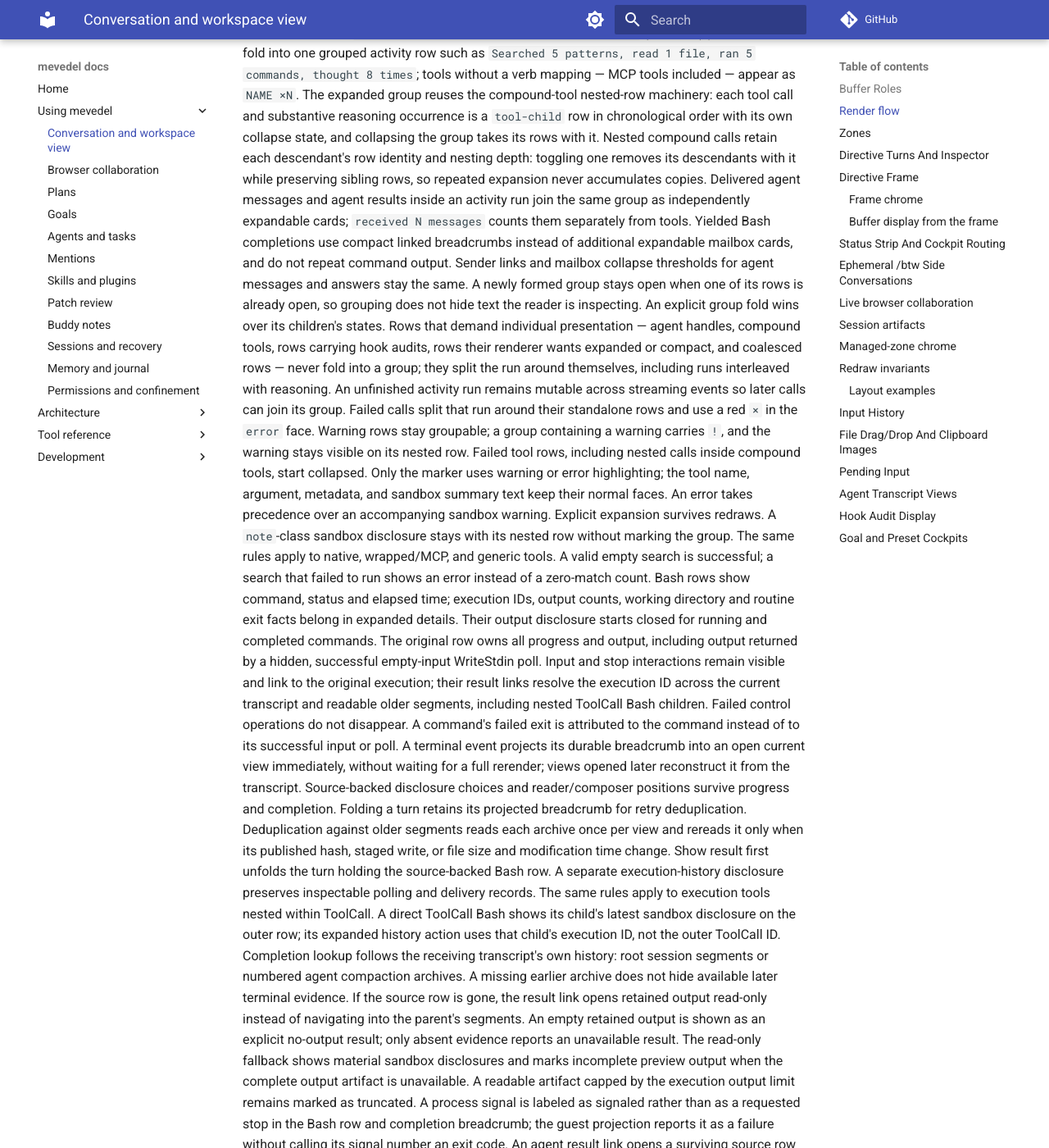
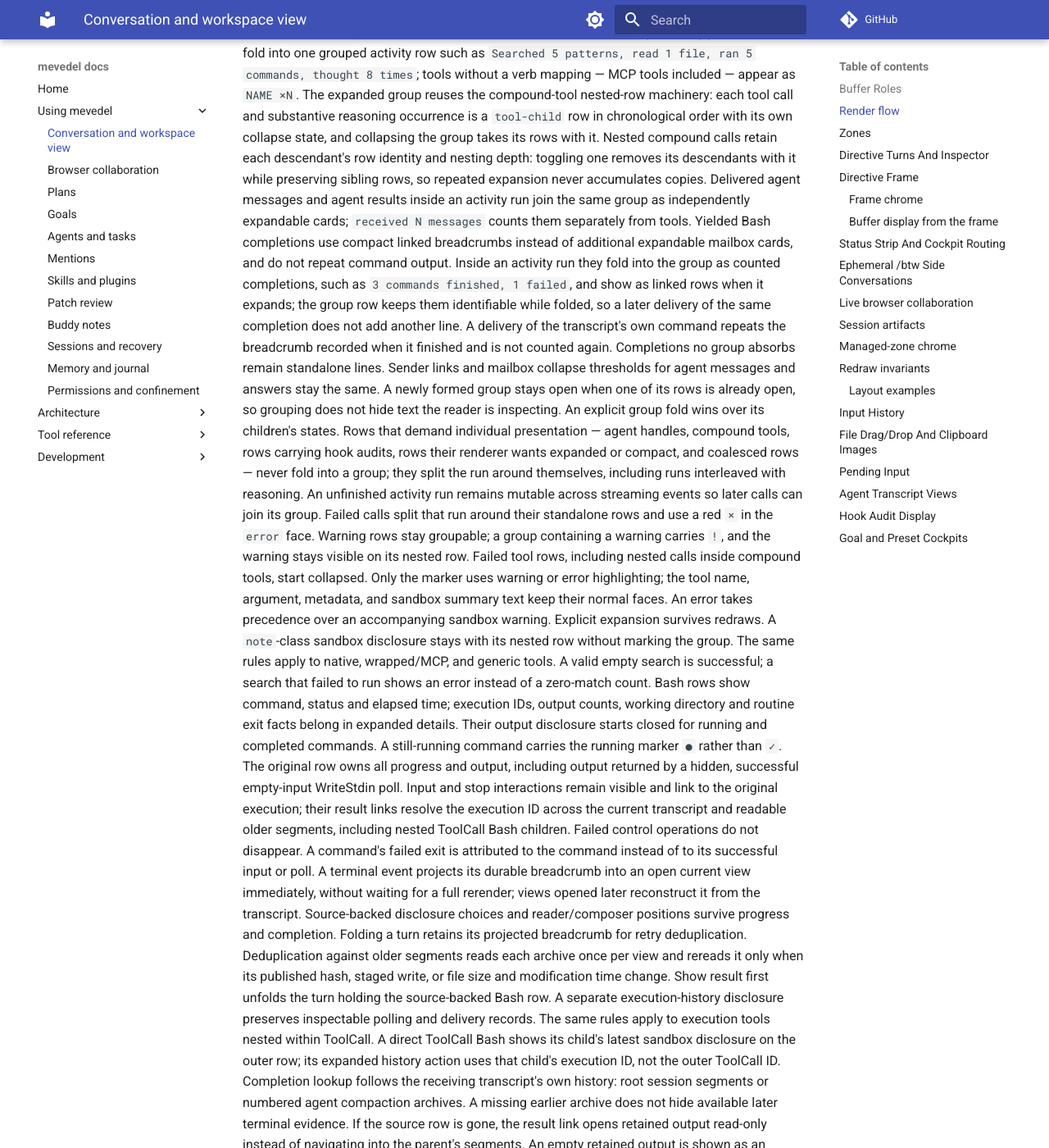
Before and after one commit to FrauH0lle/mevedel, an MkDocs documentation site: the page built from docs/view.md, in a window 1280 px wide and 1400 px high, scrolled down 9839 px. Shown: the whole window at 82% size. Built offline with MkDocs 1.6.1 and Material for MkDocs 9.7.7, drawn with Linux system fonts in a browser that asks for light colours; comment, search, counter and statistics services are not loaded; some of the changed text lies outside the part shown.

Commit message:
feat(view): Fold execution completions into activity groups
A yielded command's breadcrumb rode in the hook audits of whichever row
preceded it, so that row demanded individual presentation and every
completion became a standalone line: a turn could end with a stack of them
beside the groups they belonged to.  Split breadcrumbs into completion
entries that fold into the group and are counted by outcome, e.g.
"3 commands finished, 1 failed", and still render as linked rows when it
expands.  The group row carries its completions, so a folded group still
deduplicates a later delivery.  A delivery of the transcript's own command
repeats its recorded breadcrumb and is not counted twice.

Running background commands now appear in the status zone, one line each
with RET jumping to the Bash row, instead of an "Executions: N live" count;
yielding notifies observers so a command is listed as soon as it detaches.
A still-running Bash row carries the running marker instead of a check mark.

Full re-render of a real 1.6 MB session: 5 runs 0.41-0.42 s before and
after, two GCs each.  Amend ADR 0024.

```diff
--- a/docs/view.md
+++ b/docs/view.md
@@ -475,7 +475,13 @@ Delivered agent messages and agent results inside an activity run join the
 same group as independently expandable cards; `received N messages` counts
 them separately from tools. Yielded Bash completions use compact linked
 breadcrumbs instead of additional expandable mailbox cards, and do not
-repeat command output. Sender links and mailbox collapse thresholds for agent
+repeat command output. Inside an activity run they fold into the group as
+counted completions, such as `3 commands finished, 1 failed`, and show as
+linked rows when it expands; the group row keeps them identifiable while
+folded, so a later delivery of the same completion does not add another
+line. A delivery of the transcript's own command repeats the breadcrumb
+recorded when it finished and is not counted again. Completions no group
+absorbs remain standalone lines. Sender links and mailbox collapse thresholds for agent
 messages and answers stay the same. A newly formed group stays open when one
 of its rows is already open, so grouping
 does not hide text the reader is inspecting. An explicit group fold wins over
@@ -497,7 +503,8 @@ tools. A valid empty search is successful; a search that failed to run shows
 an error instead of a zero-match count. Bash rows show command, status and
 elapsed time; execution IDs, output counts, working directory and routine exit
 facts belong in expanded details. Their output disclosure starts closed for
-running and completed commands. The original row owns all progress and output,
+running and completed commands. A still-running command carries the running
+marker `●` rather than `✓`. The original row owns all progress and output,
 including output returned by a hidden, successful empty-input WriteStdin poll.
 Input and stop interactions remain visible and link to the original execution;
 their result links resolve the execution ID across the current transcript and
```
Also changed, not shown: docs/adr/0024-yield-bash-through-session-owned-executions.md (+6 -1 lines), docs/tools.md (+8 -2 lines), docs/tools/execution.md (+3 -1 lines), 8 other files.
